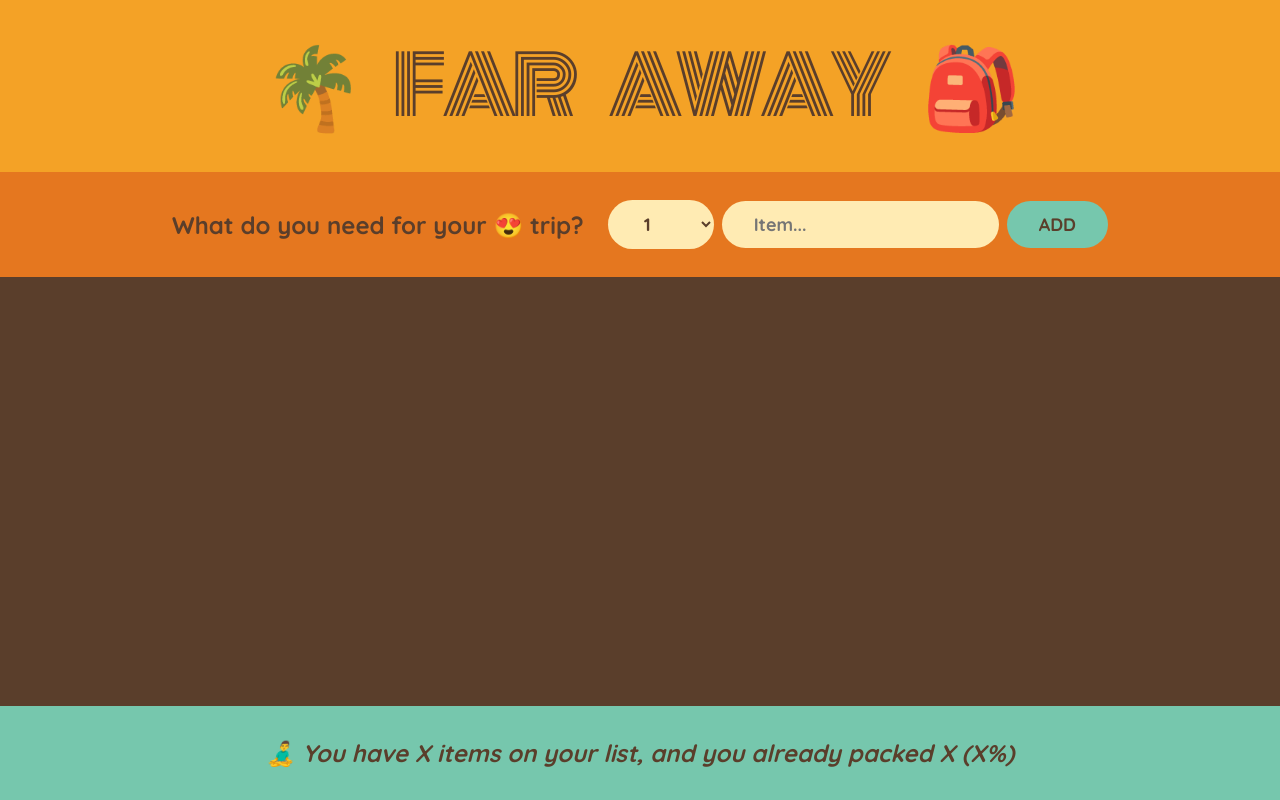
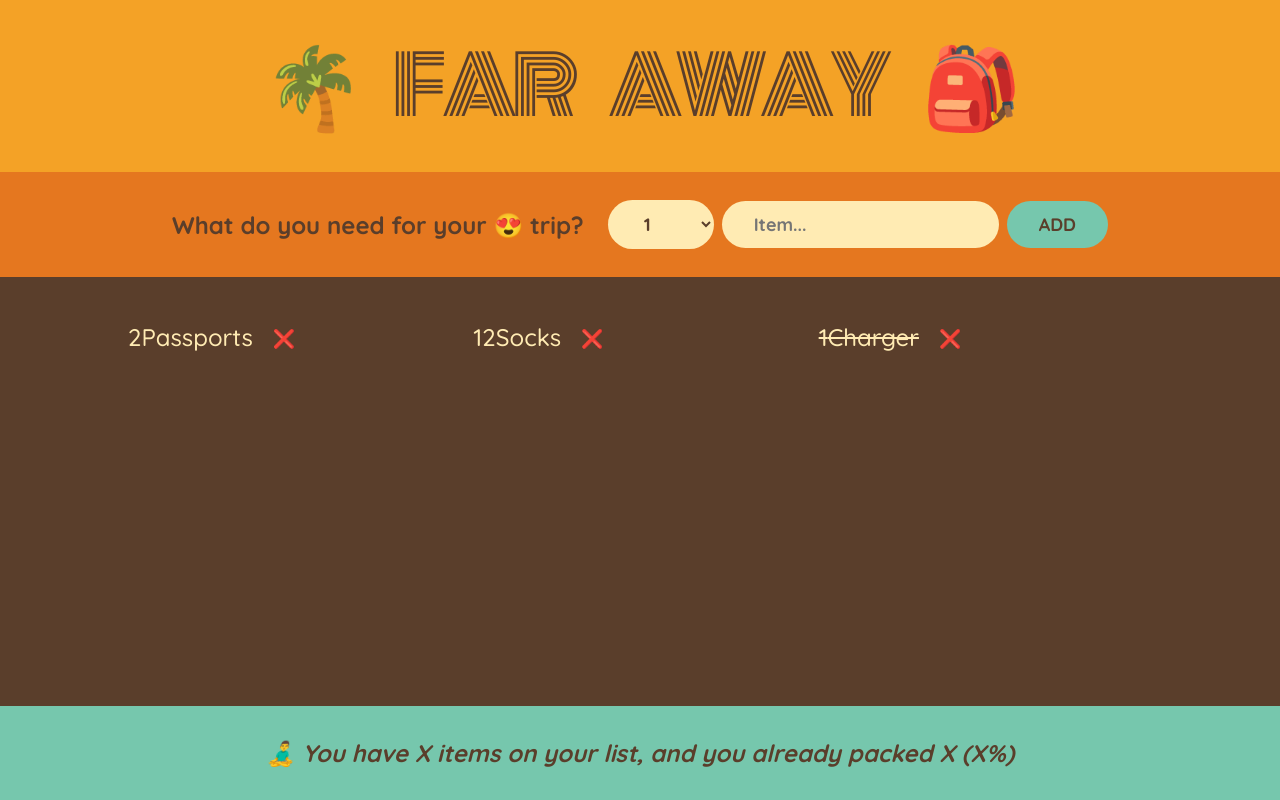
Before and after one commit to ravi7284007/React_JS_2k24, a React (Create React App) app in the folder travel-list/: page / in a window 1280 px wide. Built offline with nearby package versions, Linux system fonts and the light colour scheme.

Commit message:
Added delete functionality

```diff
--- a/travel-list/src/App.js
+++ b/travel-list/src/App.js
@@ -2,17 +2,21 @@
 import { initialItems } from "./Data";
 
 function App() {
-  const [items, setItems] = useState([]);
+  const [items, setItems] = useState(initialItems);
 
   function handleAddItems(item) {
     setItems((items) => [...items, item]);
+  }
+
+  function handleDeletItem(id) {
+    setItems((items) => items.filter((item) => item.id !== id));
   }
 
   return (
     <div className="app">
       <Logo />
       <Form onAddItems={handleAddItems} />
-      <PackingList items={items} />
+      <PackingList items={items} onDeleteItem={handleDeletItem} />
       <Stats />
     </div>
   );
@@ -63,26 +67,26 @@
   );
 }
 
-function PackingList({ items }) {
+function PackingList({ items, onDeleteItem }) {
   return (
     <div className="list">
       <ul>
         {items.map((item) => (
-          <Item key={item.id} item={item} />
+          <Item key={item.id} item={item} onDeleteItem={onDeleteItem} />
         ))}
       </ul>
     </div>
   );
 }
 
-function Item({ item }) {
+function Item({ item, onDeleteItem }) {
   return (
     <li>
       <span style={item.packed ? { textDecoration: "line-through" } : {}}>
         {item.quantity}
         {item.description}
       </span>
-      <button>❌</button>
+      <button onClick={() => onDeleteItem(item.id)}>❌</button>
     </li>
   );
 }
```
